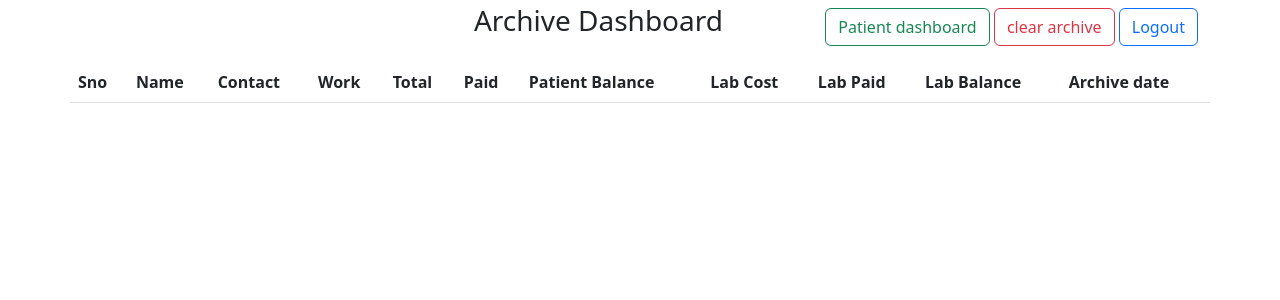
After one commit to sakthiananthan/clinic, a Flask app: page /viewarchive in a window 1280 px wide. The commit adds this page. Shown: the top 300 px of the page. Run offline with Flask 3, Linux system fonts and the light colour scheme; the visitor is signed in with stand-in values (Sample User, id 1); lists and menus that the app fills with data are empty.

Commit message:
full app

```diff
--- /dev/null
+++ b/data/archive.json
@@ -0,0 +1,5 @@
+{
+   "archived": [
+
+   ]
+}
--- a/data/user.json
+++ b/data/user.json
@@ -1,7 +1,7 @@
 {
     "users" :[
         {
-        "username":"sakthi",
+        "username":"chellamdental",
         "password":"sakthi"
     }
     ]
--- a/main.py
+++ b/main.py
@@ -1,11 +1,13 @@
 from flask import Flask, render_template, request, redirect, session
 from flask_session import Session
 import utils.json_utils as js
+from datetime import date,datetime
 
 app=Flask(__name__)
 USER_FILE="data/user.json"
 PATIENT_FILE="data/patient.json"
 SUMMARY_FILE="data/summary.json"
+ARCH_FILE="data/archive.json"
 app.config["SESSION_PERMANENT"] = False
 app.config["SESSION_TYPE"] = "filesystem"
 Session(app)
@@ -74,6 +76,26 @@ def home_redirect():
     else:
         return redirect("/")
 
+@app.route("/cleararchive",methods=["POST","GET"])
+def cleararchive():
+    if checkauth():
+        todays_date =datetime.strptime(str(date.today()),r"%Y-%m-%d")
+        data=js.read_json(ARCH_FILE)
+        for pt in data["archived"]:
+            arch_date=datetime.strptime(pt["archivedate"],r"%Y-%m-%d")
+            date_diff=str((todays_date-arch_date).days)
+            if int(date_diff)>180:
+                data["archived"].remove(pt)
+        sno=1
+        for pt in data["archived"]:
+            pt["sno"]=sno
+            sno+=1
+        js.writejson(data,ARCH_FILE)
+        return redirect("/viewarchive")
+    else:
+        return redirect("/")
+
+
 
 @app.route("/logout", methods=["POST","GET"])
 def logout():
@@ -81,6 +103,89 @@ def logout():
       for key in list(session.keys()):
             session.pop(key)
       return redirect("/")
+
+@app.route("/viewarchive",methods=["POST","GET"])
+def vew_archive():
+    if checkauth():
+        arch_data=js.read_json(ARCH_FILE)
+        return render_template("arch_data.html",arch_data=arch_data["archived"])
+    else:
+        return redirect("/")
+
+@app.route("/archive_all", methods=["POST","GET"])
+def archive_all():
+    if checkauth():
+        data=js.read_json(PATIENT_FILE)
+        arch_data=js.read_json(ARCH_FILE)
+        arch_list=[]
+        todays_date = date.today()
+        for pid in data.keys():
+            if data[pid]["patient_balance"]==0 and data[pid]["Lab_balance"]==0:
+                pt_data={
+                    "sno": len(arch_data["archived"])+1,
+                    "name":data[pid]["Name"],
+                    "contact":data[pid]["Contact"],
+                    "work":data[pid]["Work"],
+                    "total":data[pid]["Total"],
+                    "paid":data[pid]["Advance"],
+                    "lab_total":data[pid]["Lab_cost"],
+                    "lab_paid":data[pid]["Lab_paid"],
+                    "patient_bal":data[pid]["patient_balance"],
+                    "lab_bal":data[pid]["Lab_balance"],
+                    "archivedate":str(todays_date),
+                    "month":int(todays_date.month),
+                    "year": int(todays_date.year)
+                }
+                arch_list.append(pid)
+                arch_data["archived"].append(pt_data)
+        for pid in arch_list:
+            del data[pid]
+        js.writejson(data,PATIENT_FILE)
+        js.writejson(arch_data,ARCH_FILE)
+        session["msg"]=f"archive done for {len(arch_list)} data"
+        return redirect("/home")
+    else:
+        return redirect("/")
+
+
+
+
+@app.route("/archive/<pid>", methods=["POST","GET"])
+def archive(pid):
+    if checkauth():
+        data=js.read_json(PATIENT_FILE)
+        arch_data=js.read_json(ARCH_FILE)
+        todays_date = date.today()
+        present=False
+        for pt in data.keys():
+            if pt==pid:
+                present=True
+                pt_data={
+                    "sno": len(arch_data["archived"])+1,
+                    "name":data[pid]["Name"],
+                    "contact":data[pid]["Contact"],
+                    "work":data[pid]["Work"],
+                    "total":data[pid]["Total"],
+                    "paid":data[pid]["Advance"],
+                    "lab_total":data[pid]["Lab_cost"],
+                    "lab_paid":data[pid]["Lab_paid"],
+                    "patient_bal":data[pid]["patient_balance"],
+                    "lab_bal":data[pid]["Lab_balance"],
+                    "archivedate":str(todays_date),
+                    "month":int(todays_date.month),
+                    "year": int(todays_date.year)
+                }
+                arch_data["archived"].append(pt_data)
+        if present:
+            del data[pid]
+        js.writejson(data,PATIENT_FILE)
+        js.writejson(arch_data,ARCH_FILE)
+        session["msg"]="Data archivied for " + pt_data["name"]
+        return redirect("/home")
+    else:
+        return redirect("/")
+
+
 
 @app.route("/update/<pid>", methods=["POST","GET"])
 def update(pid):
@@ -93,6 +198,8 @@ def update(pid):
                 data[pid]["Work"]=request.form["work"]
                 data[pid]["Total"]=int(request.form["total"])
                 data[pid]["patient_balance"]=data[pid]["Total"]-data[pid]["Advance"]
+                data[pid]["Lab_cost"]=int(request.form["labcost"])
+                data[pid]["Lab_balance"]=data[pid]["Lab_cost"]-data[pid]["Lab_paid"]
         js.writejson(data,PATIENT_FILE)
         return redirect("/home")
     else:
@@ -135,16 +242,20 @@ def add_pt():
 def payment():
     if checkauth():
         data=js.read_json(PATIENT_FILE)
+
         if request.method=="POST":
-            pid=request.form["pid"]
-            print(request.form["type"])
-            if request.form["type"]=="Lab":
-                data[pid]["Lab_paid"]=data[pid]["Lab_paid"]+int(request.form["amount"])
-                data[pid]["Lab_balance"]=data[pid]["Lab_cost"]-data[pid]["Lab_paid"]
-            elif request.form["type"]=="patient":
-                data[pid]["Advance"]=data[pid]["Advance"]+int(request.form["amount"])
-                data[pid]["patient_balance"]=data[pid]["Total"]-data[pid]["Advance"]
-            else:
+            try:
+                pid=request.form["pid"]
+                print(request.form["type"])
+                if request.form["type"]=="Lab":
+                    data[pid]["Lab_paid"]=data[pid]["Lab_paid"]+int(request.form["amount"])
+                    data[pid]["Lab_balance"]=data[pid]["Lab_cost"]-data[pid]["Lab_paid"]
+                elif request.form["type"]=="patient":
+                    data[pid]["Advance"]=data[pid]["Advance"]+int(request.form["amount"])
+                    data[pid]["patient_balance"]=data[pid]["Total"]-data[pid]["Advance"]
+                else:
+                    session["msg"]="Unable to make paymet please contact admin"
+            except:
                 session["msg"]="Unable to make paymet please contact admin"
             js.writejson(data,PATIENT_FILE)
         return redirect("/home")
--- /dev/null
+++ b/templates/arch_data.html
@@ -0,0 +1,61 @@
+<!DOCTYPE html>
+<html lang="en">
+<head>
+    <meta charset="UTF-8">
+    <meta name="viewport" content="width=device-width, initial-scale=1.0">
+    <link href="https://cdn.jsdelivr.net/npm/bootstrap@5.2.3/dist/css/bootstrap.min.css" rel="stylesheet" >
+    <title>Chellam Archive data</title>
+</head>
+<body>
+    <div class="container">
+        <div class="row">
+            <div class="col-7 mb-4 h3 text-end mt-1">
+                Archive Dashboard
+            </div>
+            <div class="col text-end">
+                <a href="/home" class="btn btn-outline-success btn-md mt-2">Patient dashboard</a>
+                <a href="/cleararchive" class="btn btn-outline-danger btn-md mt-2">clear archive</a>
+                <a href="/logout" class="btn btn-outline-primary btn-md mt-2">Logout</a>
+            </div>
+        </div>
+        <div class="row">
+            <table class="table table-striped table-hover">
+                <thead>
+                    <tr>
+                    <th>Sno</th>
+                    <th>Name</th>
+                    <th>Contact</th>
+                    <th>Work</th>
+                    <th>Total</th>
+                    <th>Paid</th>
+                    <th>Patient Balance</th>
+                    <th>Lab Cost</th>
+                    <th>Lab Paid</th>
+                    <th>Lab Balance</th>
+                    <th>Archive date</th>
+                </tr>
+                </thead>
+                <tbody>
+                    {% for pt in arch_data %}
+                <tr>
+                    <td>{{ pt.sno }}</td>
+                    <td>{{ pt.name }}</td>
+                    <td>{{ pt.contact }}</td>
+                    <td>{{ pt.work }}</td>
+                    <td>{{ pt.total }}</td>
+                    <td>{{ pt.paid }}</td>
+                    <td>{{ pt.patient_bal}}</td>
+                    <td>{{ pt.lab_total }}</td>
+                    <td>{{ pt.lab_paid }}</td>
+                    <td>{{ pt.lab_bal}}</td>
+                    <td>{{ pt.archivedate }}</td>
+                    </tr>
+                    {% endfor %}
+                </tbody>
+              </table>
+        </div>
+
+    </div>
+    <script src="https://cdn.jsdelivr.net/npm/bootstrap@5.2.3/dist/js/bootstrap.bundle.min.js"></script>
+</body>
+</html>
```
Also changed, not shown: data/patient.json (+0 -22 lines), data/summary.json (+5 -5 lines), templates/home.html (+6 -6 lines), test.py (+15 -7 lines), 2 other files.
